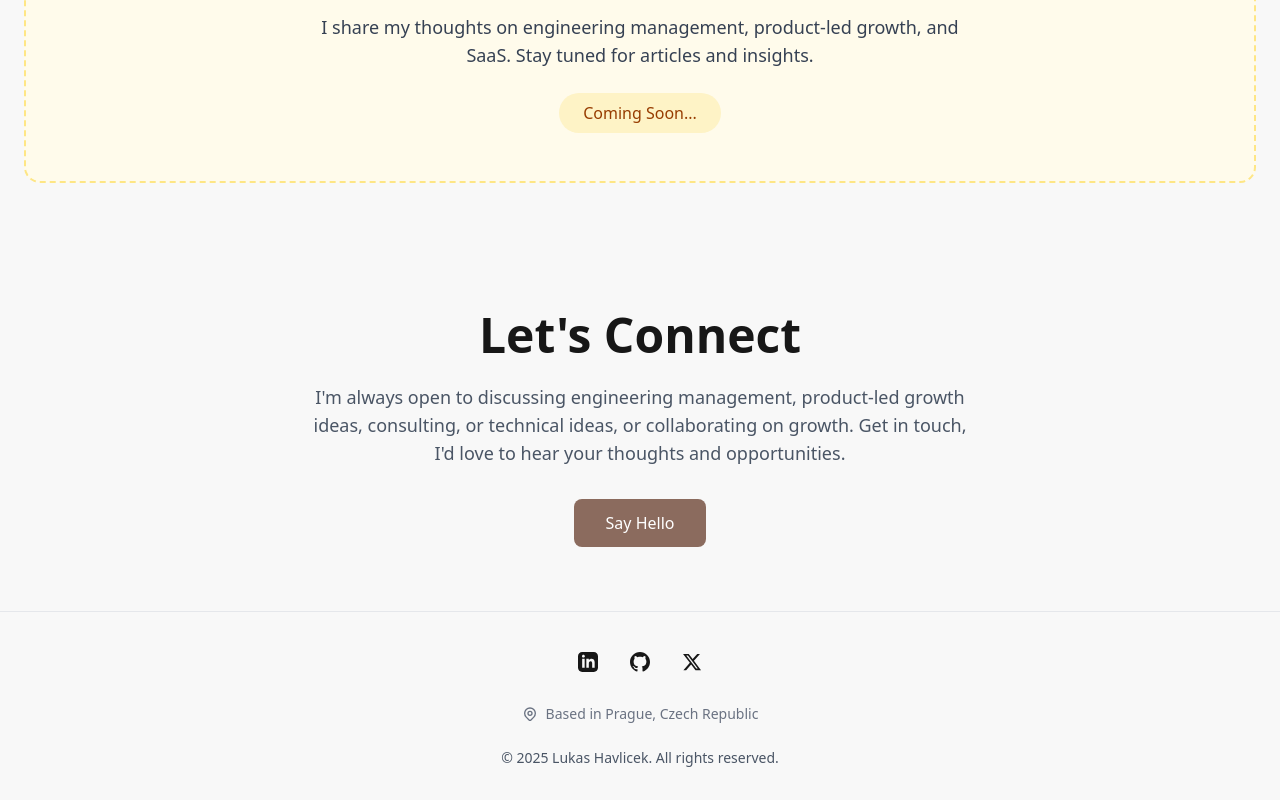
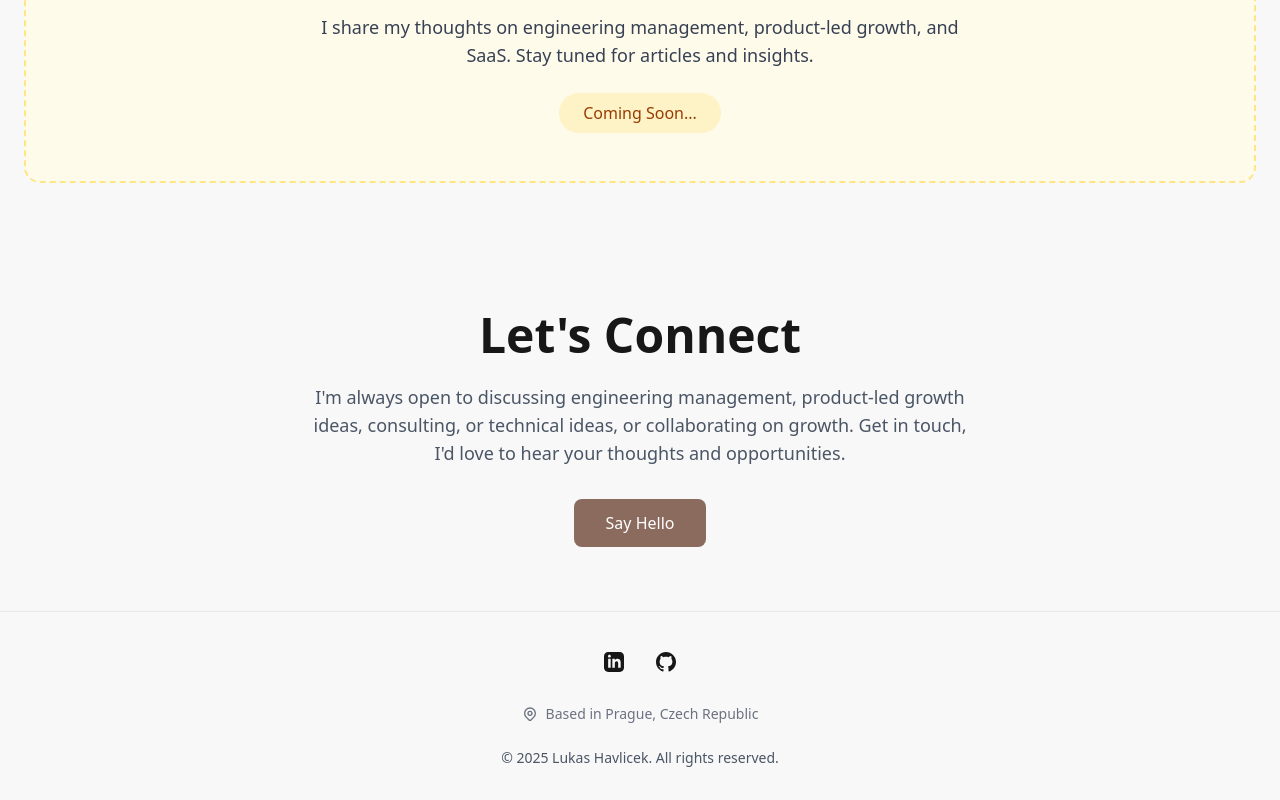
Before and after one commit to LuckyLuky/personal-web, a Next.js app: page / in a window 1280 px wide. Shown: the part 5363-6163 px from the top of the page. Built offline with nearby package versions, Linux system fonts and the light colour scheme.

Commit message:
Update footer links to linkedin a github

```diff
--- a/components/sections/Footer.tsx
+++ b/components/sections/Footer.tsx
@@ -7,7 +7,7 @@
         {/* Social Links */}
         <div className="flex items-center gap-4">
           <Link
-            href="https://linkedin.com"
+            href="https://www.linkedin.com/in/lukas-havlicek/"
             target="_blank"
             rel="noopener noreferrer"
             className="p-2 hover:bg-card rounded-lg transition-colors"
@@ -18,7 +18,7 @@
             </svg>
           </Link>
           <Link
-            href="https://github.com"
+            href="https://github.com/LuckyLuky"
             target="_blank"
             rel="noopener noreferrer"
             className="p-2 hover:bg-card rounded-lg transition-colors"
@@ -26,17 +26,6 @@
           >
             <svg className="w-5 h-5" fill="currentColor" viewBox="0 0 24 24">
               <path d="M12 0c-6.626 0-12 5.373-12 12 0 5.302 3.438 9.8 8.207 11.387.599.111.793-.261.793-.577v-2.234c-3.338.726-4.033-1.416-4.033-1.416-.546-1.387-1.333-1.756-1.333-1.756-1.089-.745.083-.729.083-.729 1.205.084 1.839 1.237 1.839 1.237 1.07 1.834 2.807 1.304 3.492.997.107-.775.418-1.305.762-1.604-2.665-.305-5.467-1.334-5.467-5.931 0-1.311.469-2.381 1.236-3.221-.124-.303-.535-1.524.117-3.176 0 0 1.008-.322 3.301 1.23.957-.266 1.983-.399 3.003-.404 1.02.005 2.047.138 3.006.404 2.291-1.552 3.297-1.23 3.297-1.23.653 1.653.242 2.874.118 3.176.77.84 1.235 1.911 1.235 3.221 0 4.609-2.807 5.624-5.479 5.921.43.372.823 1.102.823 2.222v3.293c0 .319.192.694.801.576 4.765-1.589 8.199-6.086 8.199-11.386 0-6.627-5.373-12-12-12z" />
-            </svg>
-          </Link>
-          <Link
-            href="https://twitter.com"
-            target="_blank"
-            rel="noopener noreferrer"
-            className="p-2 hover:bg-card rounded-lg transition-colors"
-            aria-label="Twitter"
-          >
-            <svg className="w-5 h-5" fill="currentColor" viewBox="0 0 24 24">
-              <path d="M18.244 2.25h3.308l-7.227 8.26 8.502 11.24H16.17l-5.214-6.817L4.99 21.75H1.68l7.73-8.835L1.254 2.25H8.08l4.713 6.231zm-1.161 17.52h1.833L7.084 4.126H5.117z" />
             </svg>
           </Link>
         </div>
```
